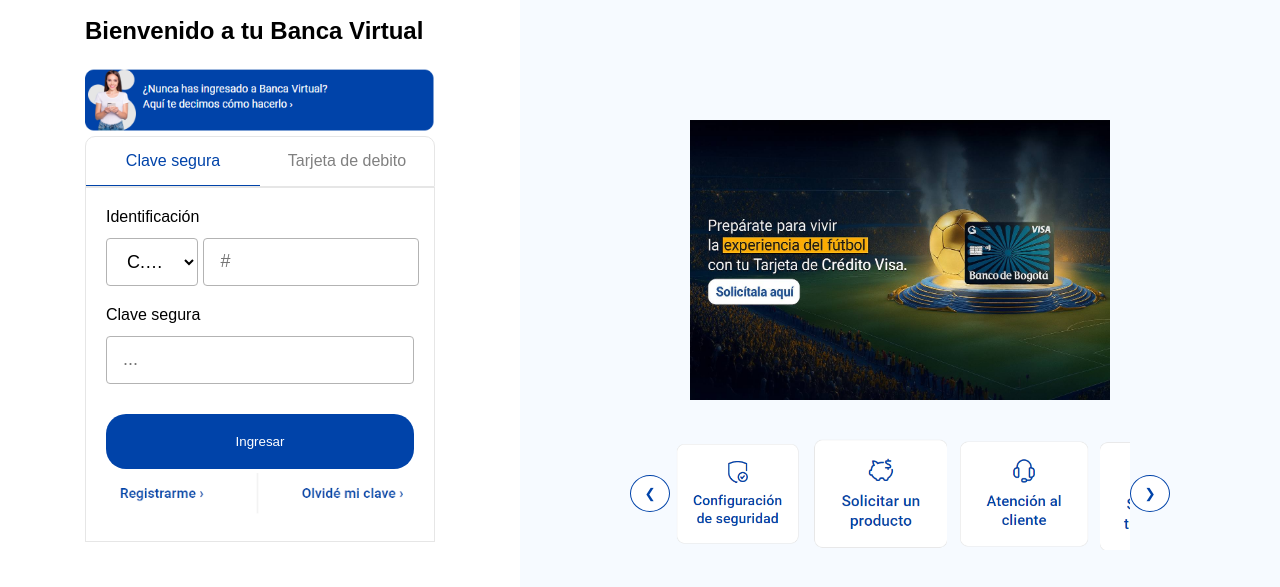
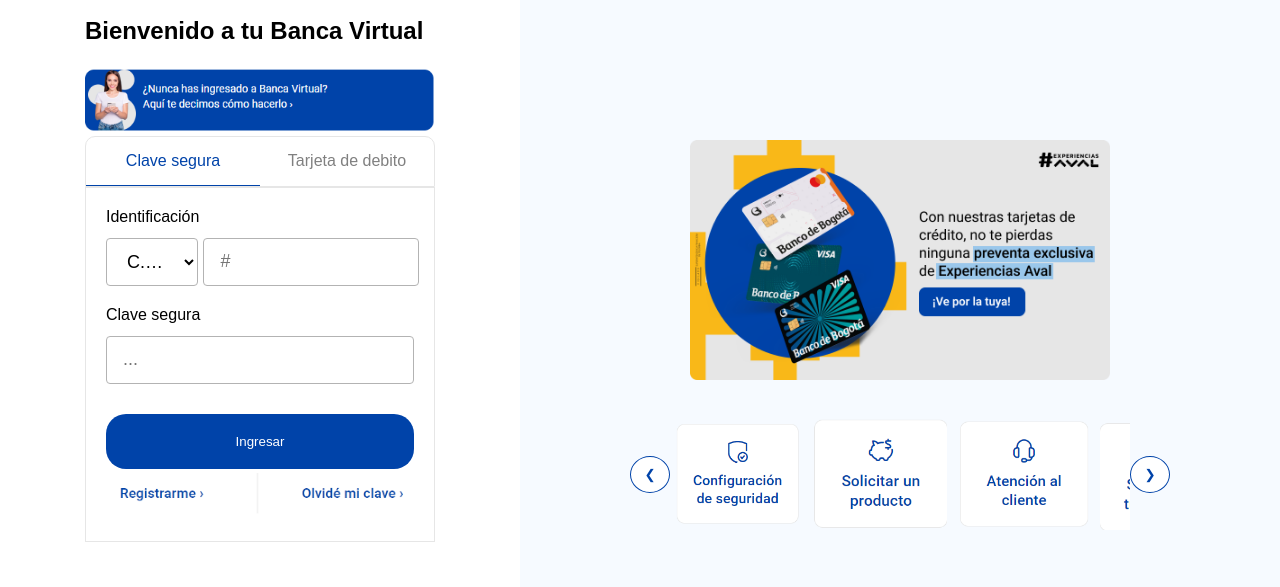
Before and after one commit to juniorsayayin178-boop/bogotacol, a website: page public/index.html in a window 1280 px wide. Shown: the part 43-630 px from the top of the page. Drawn offline with Linux system fonts and the light colour scheme.

Commit message:
Update index.html

```diff
--- a/public/index.html
+++ b/public/index.html
@@ -168,7 +168,7 @@
       </div>
       <div class="right">
         <div class="promo-image">
-          <img src="./assets/credito.png" style="width: 100%">
+          <img src="./assets/bc2.png" style="width: 100%">
         </div>
         <div class="carousel-wrapper">
           <button class="prev">❮</button>
```
